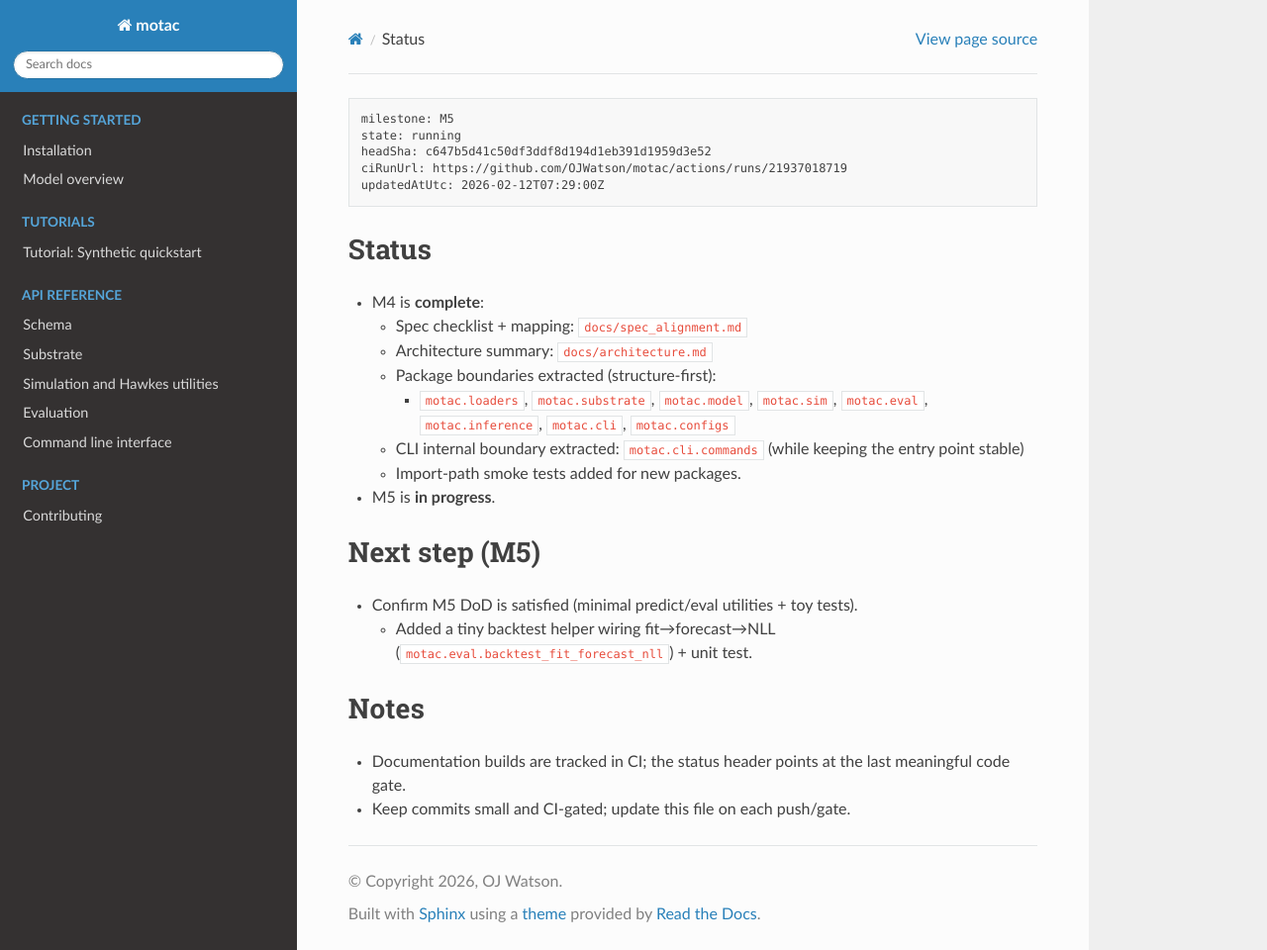
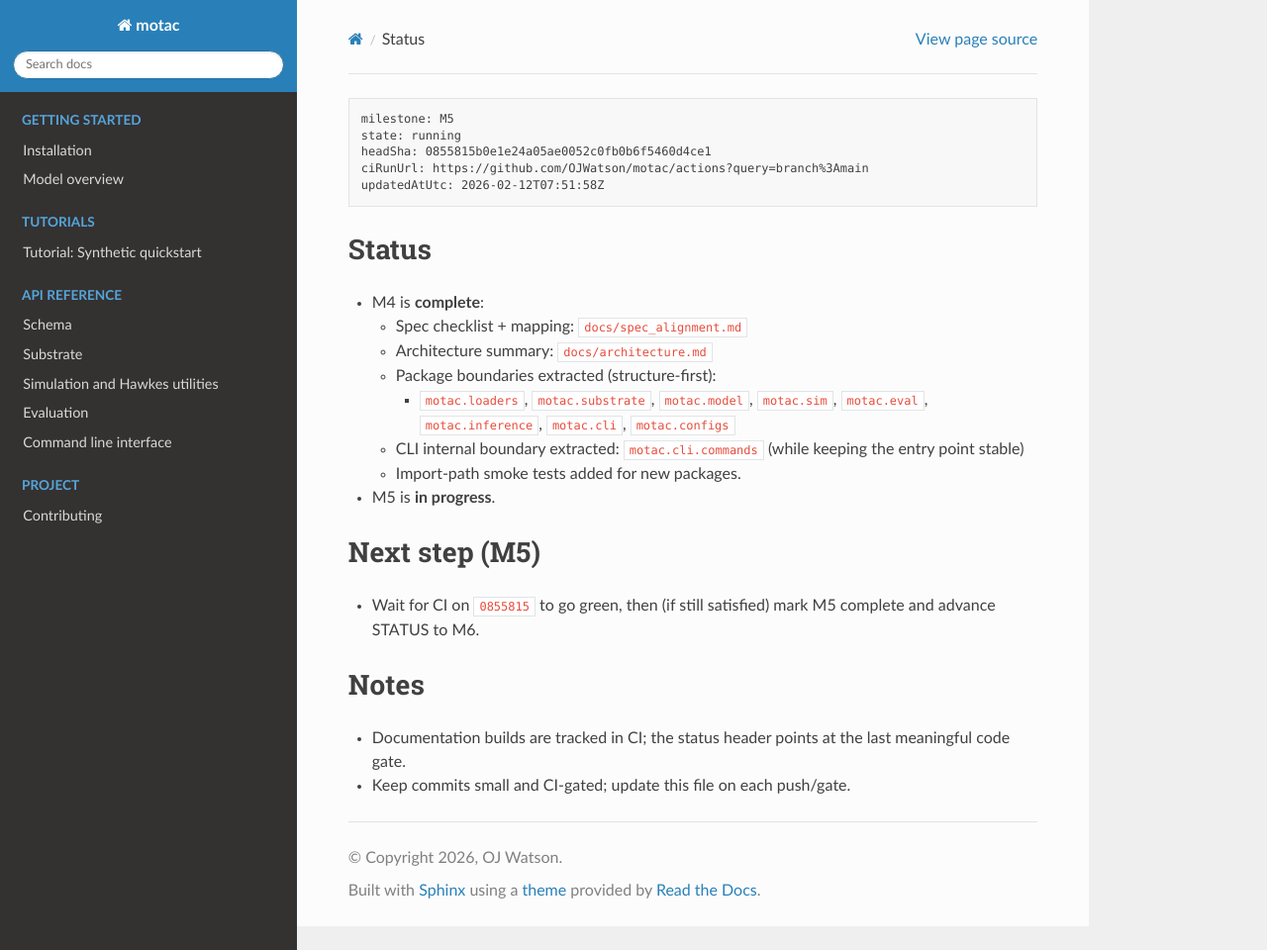
Before and after one commit to OJWatson/motac, a Sphinx documentation site: the page built from docs/STATUS.md, in a window 1280 px wide and 960 px high. Shown: the whole window at 99% size. Built offline with Sphinx 7.4.7 and the Read the Docs theme 3.1.0, drawn with Linux system fonts in a browser that asks for light colours.

Commit message:
docs(status): record eval API docs update and next step

````diff
--- a/docs/STATUS.md
+++ b/docs/STATUS.md
@@ -1,9 +1,9 @@
 ```pm-status
 milestone: M5
 state: running
-headSha: c647b5d41c50df3ddf8d194d1eb391d1959d3e52
-ciRunUrl: https://github.com/OJWatson/motac/actions/runs/21937018719
-updatedAtUtc: 2026-02-12T07:29:00Z
+headSha: 0855815b0e1e24a05ae0052c0fb0b6f5460d4ce1
+ciRunUrl: https://github.com/OJWatson/motac/actions?query=branch%3Amain
+updatedAtUtc: 2026-02-12T07:51:58Z
 ```
 
 ## Status
@@ -18,8 +18,7 @@ updatedAtUtc: 2026-02-12T07:29:00Z
 - M5 is **in progress**.
 
 ## Next step (M5)
-- Confirm M5 DoD is satisfied (minimal predict/eval utilities + toy tests).
-  - Added a tiny backtest helper wiring fit→forecast→NLL (`motac.eval.backtest_fit_forecast_nll`) + unit test.
+- Wait for CI on `0855815` to go green, then (if still satisfied) mark M5 complete and advance STATUS to M6.
 
 ## Notes
 - Documentation builds are tracked in CI; the status header points at the last meaningful code gate.
````
Also changed, not shown: docs/WORKLOG.md (+1 -0 lines).
